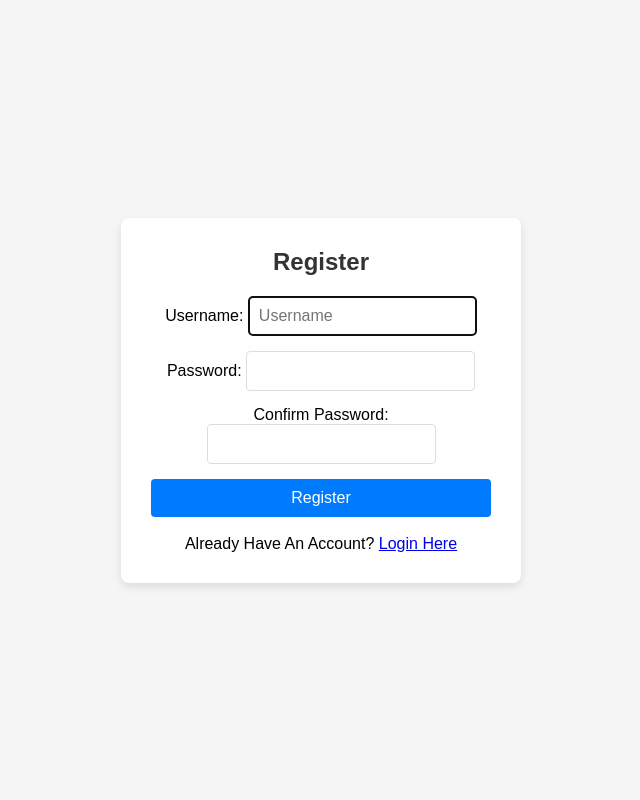
After one commit to jofawebdev/translator, a Django app: page /register/ in a window 1280 px wide. The commit adds this page. Shown: the whole page, without its empty margins (319-959 px from the left). Run offline with Django 5.2, Linux system fonts and the light colour scheme.

Commit message:
Updated the translator app with login register view

```diff
--- /dev/null
+++ b/translator_project/translator/forms.py
@@ -0,0 +1,24 @@
+from django import forms
+from django.contrib.auth.forms import UserCreationForm
+from django.contrib.auth.models import User
+
+
+class CustomUserCreationForm(UserCreationForm):
+    class Meta:
+        model = User
+        fields = ('username', 'password1', 'password2')
+        widgets = {
+            'username': forms.TextInput(attrs={'placeholder': 'Username'}),
+            'password1': forms.PasswordInput(attrs={'placeholder': 'Password'}),
+            'password2': forms.PasswordInput(attrs={'placeholder': 'Confirm Password'}),
+        }
+        help_texts = {
+            'username': None,
+            'password1': None,
+            'password2': None,
+        }
+
+
+    def __init__(self, *args, **kwargs):
+        super(CustomUserCreationForm, self).__init__(*args, **kwargs)
+        self.fields['password2'].label = "Confirm Password"
--- /dev/null
+++ b/translator_project/translator/static/register.css
@@ -0,0 +1,101 @@
+/* General reset for consistent styling */
+* {
+    margin: 0;
+    padding: 0;
+    box-sizing: border-box;
+    font-family: Arial, sans-serif;
+}
+
+
+/* Style for the entire body to set a background and center the content */
+body {
+    background: #f5f5f5;
+    display: flex;
+    justify-content: center;
+    align-items: center;
+    height: 100vh;
+    padding: 20px;
+}
+
+
+/* Container for the form to center and style it */
+.container {
+    background: #fff;
+    padding: 30px;
+    border-radius: 8px;
+    box-shadow: 0 4px 8px rgba(0, 0, 0, 0.1);
+    width: 100%;
+    max-width: 400px;
+    text-align: center;
+}
+
+
+/* Styling for the heading */
+.container h2 {
+    margin-bottom: 20px;
+    font-size: 24px;
+    color: #333;
+}
+
+
+/* Form Elements Styling */
+form {
+    display: flex;
+    flex-direction: column;
+}
+
+
+/* Styling for each form control */
+form input[type="text"],
+form input[type="password"],
+form input[type="email"] {
+    padding: 10px;
+    margin-bottom: 15px;
+    border: 1px solid #ddd;
+    border-radius: 4px;
+    font-size: 16px;
+}
+
+
+/* Button Styling for a modern look */
+button {
+    padding: 10px 15px;
+    border: none;
+    border-radius: 4px;
+    background: #007bff;
+    color: white;
+    font-size: 16px;
+    cursor: pointer;
+    transition: background 0.3s;
+}
+
+
+/* Button hover effect */
+button:hover {
+    background: #0056b3;
+}
+
+
+/* Responsive design: Adjust form width on smaller screens */
+@media (max-width: 600px) {
+    .container {
+        padding: 20px;
+        width: 100%;
+    }
+}
+
+
+/* Styling for the error messages */
+.errorlist {
+    list-style: none;
+    padding: 0;
+    margin-bottom: 15px;
+    color: red;
+    font-size: 14px;
+}
+
+
+/* Styling for individual error messages */
+.errorlist li {
+    margin-bottom: 5px;
+}
--- a/translator_project/translator/templates/registration/login.html
+++ b/translator_project/translator/templates/registration/login.html
@@ -16,6 +16,7 @@
                 {{ form.as_p }}
                 <button type="submit">Login</button>
             </form>
+            <p>Don't have an account? <a href="{% url 'register' %}">Register Here</a></p>
         </div>
 
         </body>
--- /dev/null
+++ b/translator_project/translator/templates/registration/register.html
@@ -0,0 +1,39 @@
+{% load static %}
+<!DOCTYPE html>
+<html lang="en">
+    <head>
+        <meta charset="UTF-8">
+        <meta name="viewport" content="width=device-width, initial-scale=1.0">
+        <link rel="stylesheet" href="{% static 'register.css' %}">
+        <title>Register</title>
+    </head>
+
+    <body>
+        <div class="container">
+            <h2>Register</h2>
+            <form method="post" action="{% url 'register' %}">
+                {% csrf_token %}
+                {{ form.non_field_errors }}
+                <div>
+                    {{ form.username.errors }}
+                    {{ form.username.label_tag }}
+                    {{ form.username }}
+                </div>
+                <div>
+                    {{ form.password1.errors }}
+                    {{ form.password1.label_tag }}
+                    {{ form.password1 }}
+                </div>
+                <div>
+                    {{ form.password2.errors }}
+                    {{ form.password2.label_tag }}
+                    {{ form.password2 }}
+                </div>
+                <button type="submit">Register</button>
+            </form>
+            <br>
+            <p>Already Have An Account? <a href="{% url 'login' %}">Login Here</a></p>
+        </div>
+
+    </body>
+</html>
--- a/translator_project/translator/templates/translator/index.html
+++ b/translator_project/translator/templates/translator/index.html
@@ -10,7 +10,7 @@
 
     <body>
         {% if user.is_authenticated %}
-        <a href="{% url 'logout' %}" class="logout-link">Logout</a>
+        <a href="{% url 'logout' %}" class="logout-link" id="logoutLink">Logout</a>
         {% endif %}
 
         <div class="container">
@@ -97,5 +97,7 @@
 
 
         </div>
+
+        <script src="{% static 'translator/js/index.js' %}"></script>
     </body>
 </html>
--- a/translator_project/translator/urls.py
+++ b/translator_project/translator/urls.py
@@ -3,6 +3,8 @@ from . import views
 
 
 urlpatterns = [
+    path('register/', views.register, name='register'),
+    path('login/', views.login_view, name='login'),
+    path('logout/', views.logout_view, name='logout'),
     path('', views.translate_text, name='translate_text'),
-    path('logout/', views.logout_view, name='logout'),
 ]
--- a/translator_project/translator/views.py
+++ b/translator_project/translator/views.py
@@ -1,8 +1,10 @@
 from django.shortcuts import render, redirect
 from googletrans import Translator
 from django.contrib.auth.decorators import login_required
-from django.contrib.auth import logout
+from django.contrib.auth import logout, login
+from django.contrib.auth.forms import UserCreationForm, AuthenticationForm
 from .models import Translation
+from .forms import CustomUserCreationForm
 
 # Create your views here.
 @login_required
@@ -39,6 +41,31 @@ def translate_text(request):
 
 
 
+def register(request):
+    if request.method == 'POST':
+        form = CustomUserCreationForm(request.POST)
+        if form.is_valid():
+            user = form.save()
+            login(request, user)
+            return redirect('translate_text') # redirect to the translation page after registration
+    else:
+        form = CustomUserCreationForm()
+    return render(request, 'registration/register.html', {'form': form})
+
+
+def login_view(request):
+    if request.method == 'POST':
+        form = AuthenticationForm(request, data=request.POST)
+        if form.is_valid():
+            user = form.get_user()
+            login(request, user)
+            return redirect('translate_text')
+    else:
+        form = AuthenticationForm()
+    return render(request, 'registration/login.html', {'form':form})
+
+
+
 def logout_view(request):
     logout(request)
     return redirect('login') # Redirect to the login page after logging out
```
Also changed, not shown: translator_project/translator/static/index.css (+8 -0 lines), translator_project/translator/static/translator/js/index.js (added, +17 -0 lines), translator_project/db.sqlite3.
